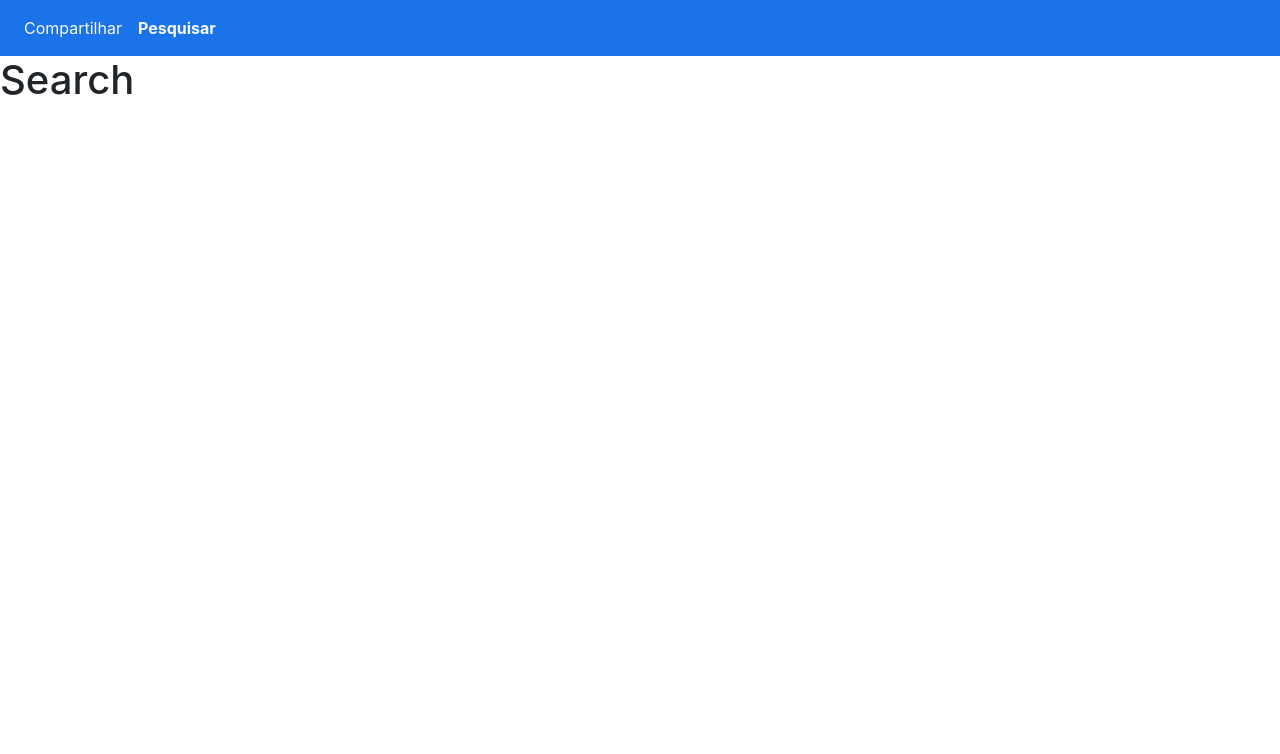
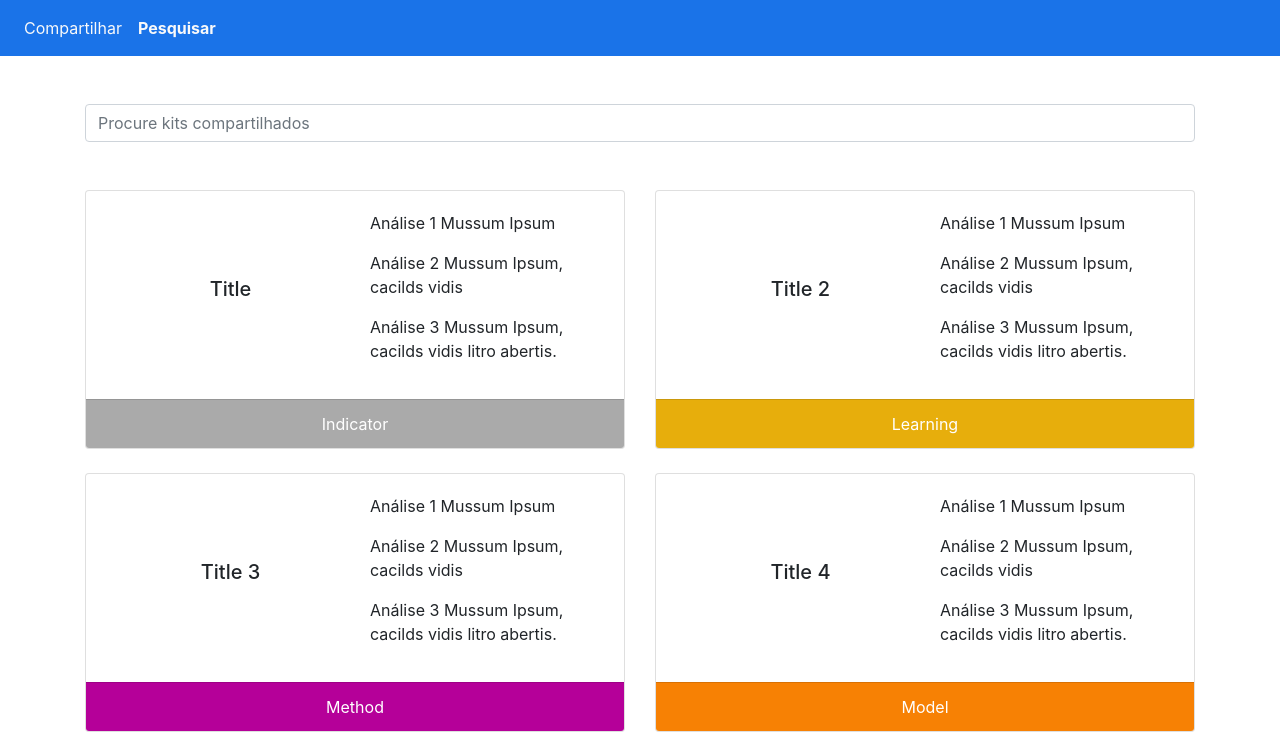
Before and after one commit to mathlimma/if1007-microservices, a React (Create React App) app in the folder frontend/: page /search in a window 1280 px wide. Shown: the top 754 px of the page. Built offline with nearby package versions, Linux system fonts and the light colour scheme.

Commit message:
Search page

```diff
--- a/frontend/package.json
+++ b/frontend/package.json
@@ -8,6 +8,7 @@
     "@testing-library/user-event": "^12.1.10",
     "bootstrap": "^4.6.0",
     "node-sass": "^5.0.0",
+    "prop-types": "^15.7.2",
     "react": "^17.0.2",
     "react-dom": "^17.0.2",
     "react-router-dom": "^5.2.0",
--- a/frontend/src/components/KsKitGrid/components/KitGridItem.jsx
+++ b/frontend/src/components/KsKitGrid/components/KitGridItem.jsx
@@ -1,8 +1,7 @@
 import React from "react";
 import {
-  Card, CardFooter, CardBody, CardTitle,
+  Card, CardFooter, CardBody, CardTitle, CardText,
 } from 'reactstrap';
-import { capitalize } from '../../../utils/string';
 
 const KitGridItem = ({ data, hasAnalysis }) => {
   const handleFooterClasses = () => {
@@ -20,18 +19,47 @@ const KitGridItem = ({ data, hasAnalysis }) => {
     }
   };
 
+  const renderCardContent = () => (
+    <div class="container">
+      <div class="row">
+        {hasAnalysis ? (
+          <>
+            <div className="col d-flex align-items-center justify-content-center">
+              <CardTitle
+                tag="h5"
+                className="text-center">
+                {data.title}
+              </CardTitle>
+            </div>
+            <div className="col">
+              <CardText>
+                <p>Análise 1 Mussum Ipsum</p>
+                <p>Análise 2 Mussum Ipsum, cacilds vidis </p>
+                <p>Análise 3 Mussum Ipsum, cacilds vidis litro abertis.</p>
+              </CardText>
+            </div>
+          </>
+        ) : (
+          <div className="col">
+            <CardTitle
+              tag="h5"
+              className="text-center">
+              {data.title}
+            </CardTitle>
+          </div>
+        )}
+      </div>
+    </div >
+  );
+
   return (
     <div className={`mb-4 col-12 ${hasAnalysis ? "col-md-6" : "col-md-3"}`}>
       <Card>
         <CardBody>
-          <CardTitle
-            tag="h5"
-            className="text-center">
-            {data.title}
-          </CardTitle>
+          {renderCardContent()}
         </CardBody>
-        <CardFooter className={`text-center text-white ${handleFooterClasses()} `}>
-          {capitalize(data.type.toLowerCase())}
+        <CardFooter className={`text-center text-white text-capitalize ${handleFooterClasses()}`}>
+          {data.type.toLowerCase()}
         </CardFooter>
       </Card>
     </div>
--- a/frontend/src/components/KsKitGrid/index.jsx
+++ b/frontend/src/components/KsKitGrid/index.jsx
@@ -1,9 +1,10 @@
 import React from 'react';
 import KitGridItem from "./components/KitGridItem";
+import PropTypes from 'prop-types';
 
 const KsKitGrid = ({ data, hasAnalysis }) => {
   return (
-    <div className="kit-grid container my-5">
+    <div className="kit-grid my-5">
       <div className="row">
         {data?.map((item) =>
           <KitGridItem hasAnalysis={hasAnalysis} data={item} />)}
@@ -12,4 +13,12 @@ const KsKitGrid = ({ data, hasAnalysis }) => {
   );
 };
 
+KsKitGrid.propTypes = {
+  hasAnalysis: PropTypes.bool,
+};
+
+KsKitGrid.defaultProps = {
+  hasAnalysis: false,
+};
+
 export default KsKitGrid;
--- a/frontend/src/pages/SearchPage/index.jsx
+++ b/frontend/src/pages/SearchPage/index.jsx
@@ -1,9 +1,15 @@
 import React from 'react';
+import KsKitGrid from "../../components/KsKitGrid";
+import dataMock from "../../dataMock";
+import { InputGroup, Input } from 'reactstrap';
 
-
-const SearchPage = () =>
-  <>
-    <h1>Search</h1>
-  </>;
+const SearchPage = () => (
+  <div className="container">
+    <InputGroup className="mt-5">
+      <Input placeholder="Procure kits compartilhados" />
+    </InputGroup>
+    <KsKitGrid data={dataMock.content} hasAnalysis />
+  </div >
+);
 
 export default SearchPage;
--- a/frontend/src/pages/SharePage/index.jsx
+++ b/frontend/src/pages/SharePage/index.jsx
@@ -2,9 +2,10 @@ import React from 'react';
 import KsKitGrid from "../../components/KsKitGrid";
 import dataMock from "../../dataMock";
 
-const SharePage = () =>
-  <>
+const SharePage = () => (
+  <div className="container">
     <KsKitGrid data={dataMock.content} />
-  </>;
+  </div>
+);
 
 export default SharePage;
--- a/frontend/src/utils/string.js
+++ /dev/null
@@ -1,4 +0,0 @@
-const capitalize = (str) =>
-  str.charAt(0).toUpperCase() + str.substring(1);
-
-export { capitalize };
```
Also changed, not shown: frontend/public/index.html (+0 -10 lines).
